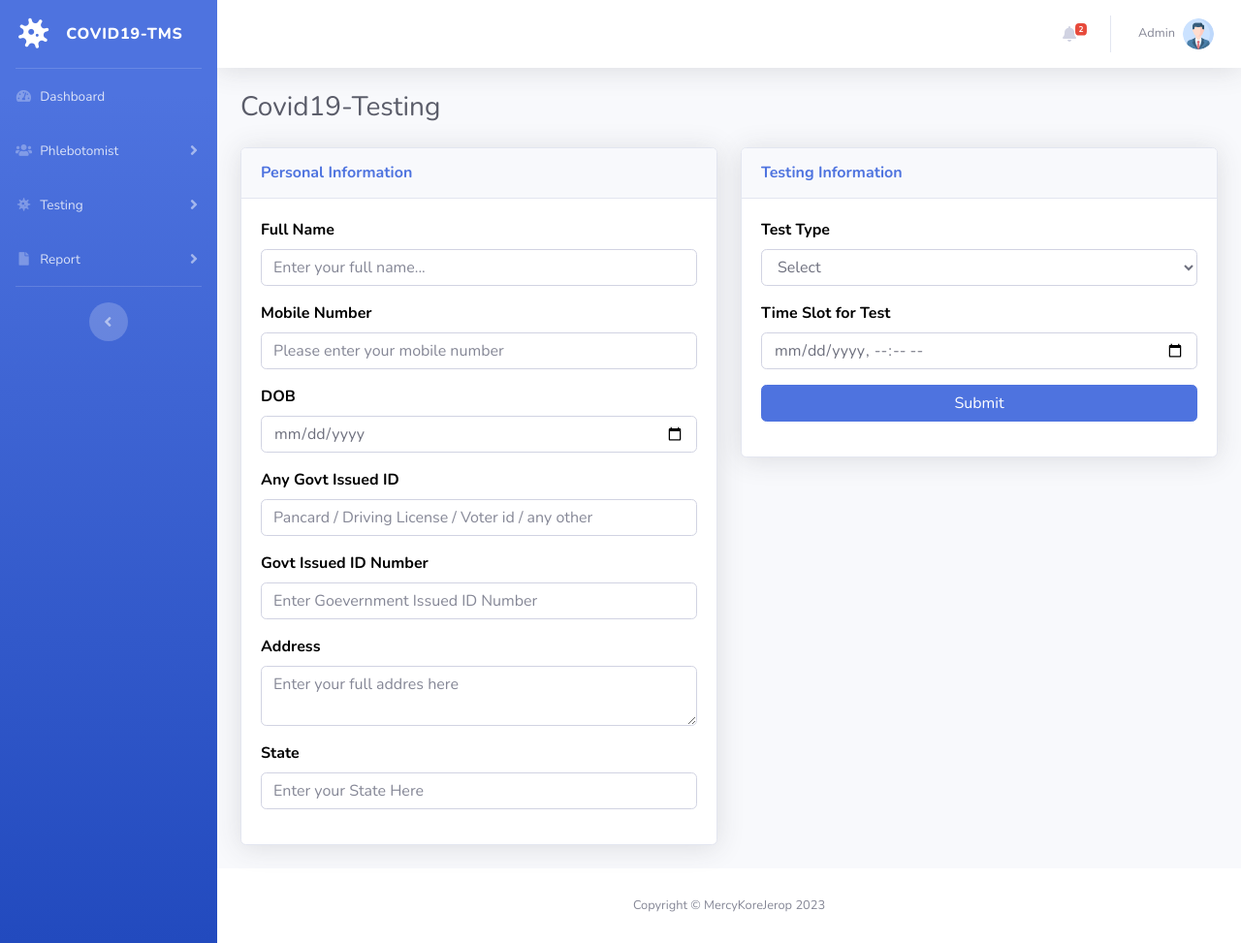
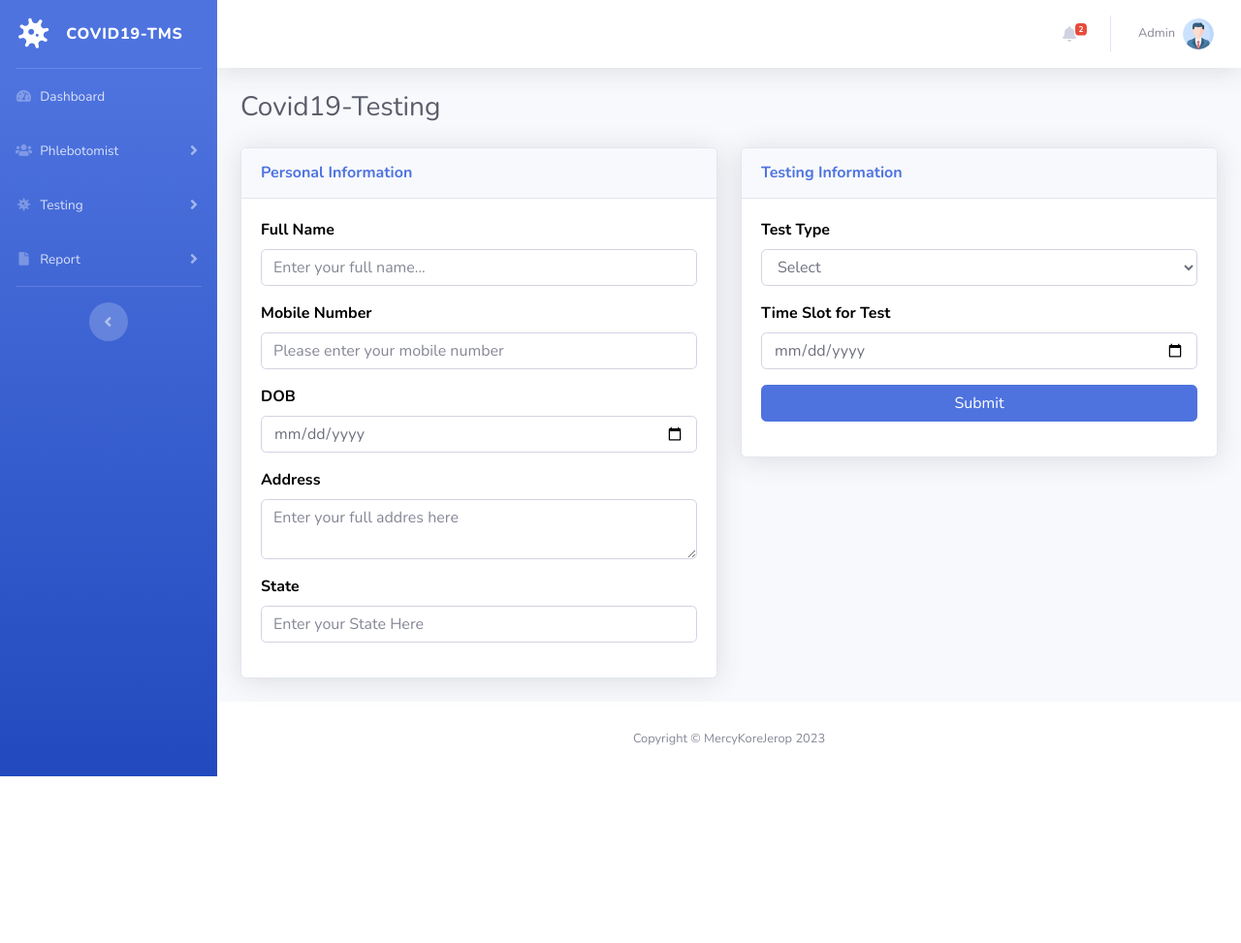
Before and after one commit to Gmatieso/Covid19PHP, a PHP site: page /new-user-testing.php in a window 1280 px wide. Shown: the whole page at 97% size. After the commit the page ends 801 px from the top, so only its background shows below. Run offline with PHP 8.4, Linux system fonts and the light colour scheme; a user stored in the database is signed in; data comes from the database, SQL or seed files in the repository.

Commit message:
removed GovtID and Gov No

```diff
--- a/new-user-testing.php
+++ b/new-user-testing.php
@@ -9,14 +9,14 @@ if(isset($_POST['submit'])){
 $fname=$_POST['fullname'];
 $mnumber=$_POST['mobilenumber'];
 $dob=$_POST['dob'];
-$govtid=$_POST['govtissuedid'];
-$govtidnumber=$_POST['govtidnumber'];
+// $govtid=$_POST['govtissuedid'];
+// $govtidnumber=$_POST['govtidnumber'];
 $address=$_POST['address'];
 $state=$_POST['state'];
 $testtype=$_POST['testtype'];
 $timeslot=$_POST['birthdaytime'];
 $orderno= mt_rand(100000000, 999999999);
-$query="insert into tblpatients(FullName,MobileNumber,DateOfBirth,GovtIssuedId,GovtIssuedIdNo,FullAddress,State) values('$fname','$mnumber','$dob','$govtid','$govtidnumber','$address','$state');";
+$query="insert into tblpatients(FullName,MobileNumber,DateOfBirth,FullAddress,State) values('$fname','$mnumber','$dob','$address','$state');";
 $query.="insert into tbltestrecord(PatientMobileNumber,TestType,TestTimeSlot,OrderNumber) values('$mnumber','$testtype','$timeslot','$orderno');";
 $result = mysqli_multi_query($con, $query);
 if ($result) {
@@ -123,14 +123,14 @@ error:function (){}
                                              <label>DOB</label>
                                             <input type="date" class="form-control" id="dob" name="dob" required="true">
                                         </div>
-                                        <div class="form-group">
+                                        <!-- <div class="form-group">
                                                <label>Any Govt Issued ID</label>
                                             <input type="text" class="form-control" id="govtissuedid" name="govtissuedid" placeholder="Pancard / Driving License / Voter id / any other" required="true">
-                                        </div>
-                                        <div class="form-group">
+                                        </div> -->
+                                        <!-- <div class="form-group">
                                               <label>Govt Issued ID Number</label>
                                             <input type="text" class="form-control" id="govtidnumber" name="govtidnumber" placeholder="Enter Goevernment Issued ID Number" required="true">
-                                        </div>
+                                        </div> -->
 
 
                                <div class="form-group">
@@ -166,7 +166,7 @@ error:function (){}
 
                                                       <div class="form-group">
                                             <label>Time Slot for Test</label>
-                                 <input type="datetime-local" class="form-control" id="birthdaytime" name="birthdaytime" class="form-control">
+                                 <input type="date" class="form-control" id="birthdaytime" name="birthdaytime" class="form-control">
                              </div>
                        <div class="form-group">
                                  <input type="submit" class="btn btn-primary btn-user btn-block" name="submit" id="submit">
```
